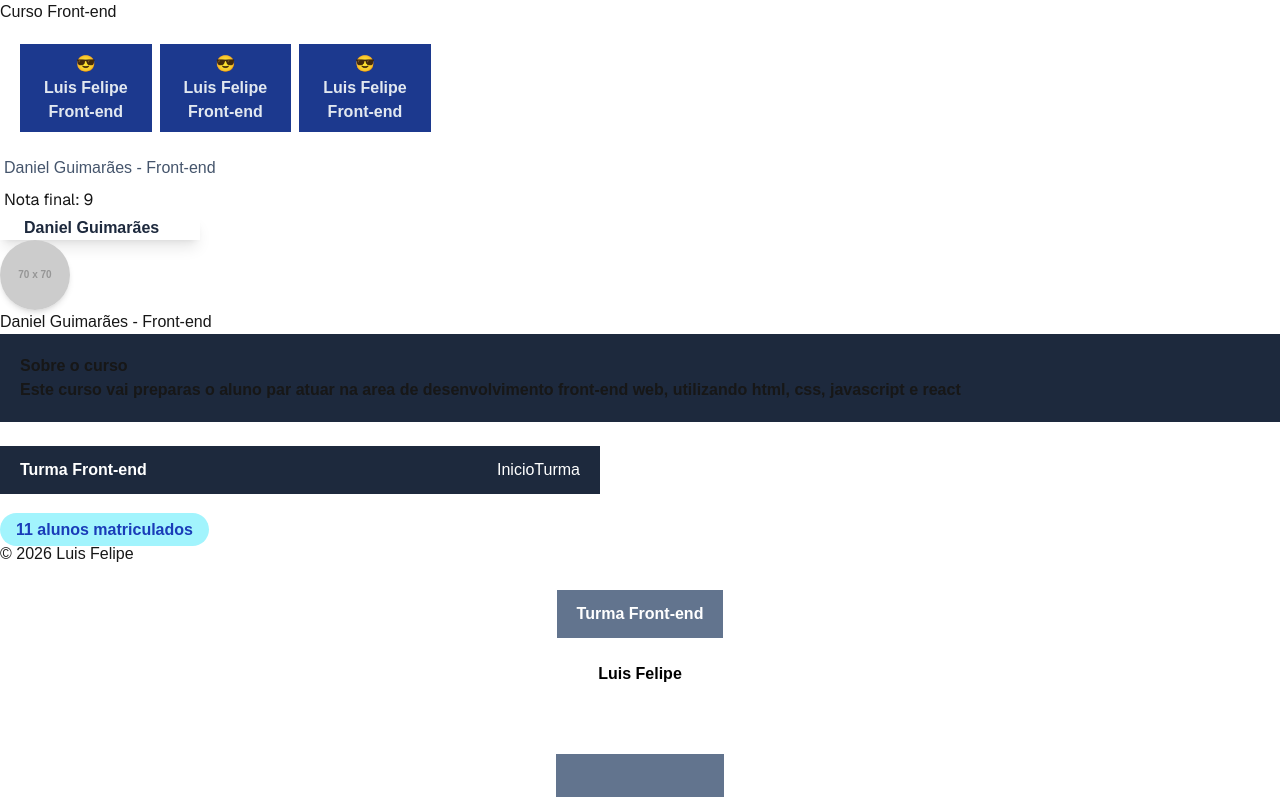
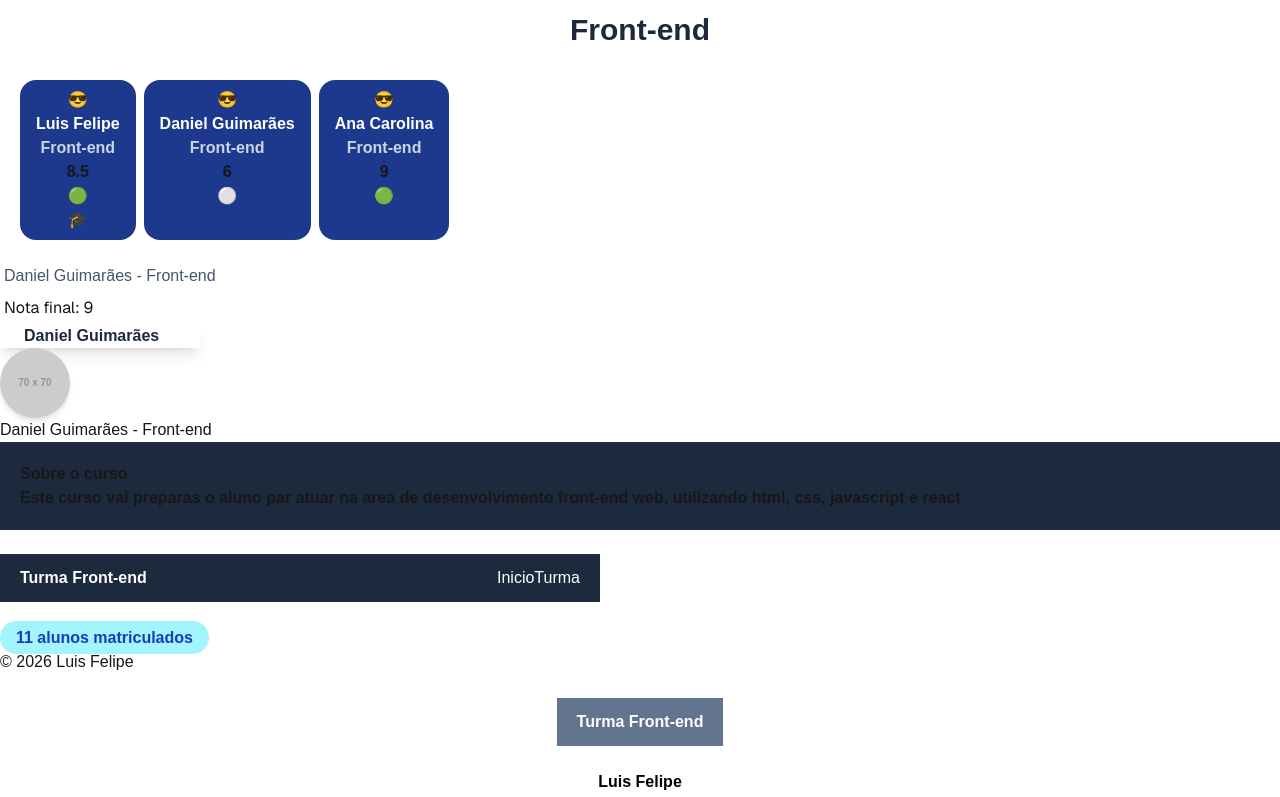
Before and after one commit to luisfelipecarvalho74/react, a Next.js app: page / in a window 1280 px wide. Shown: the top 797 px of the page. Built offline with nearby package versions, Linux system fonts and the light colour scheme.

Commit message:
estados e eventos

```diff
--- /dev/null
+++ b/app/events/page.tsx
@@ -0,0 +1,9 @@
+import { NomeTurma } from "@/componentes/NomeTurma";
+
+export default function Home() {
+    return(
+       <div>
+        <NomeTurma/>
+       </div>
+    );
+}
--- a/app/page.tsx
+++ b/app/page.tsx
@@ -6,6 +6,7 @@ import { Contador } from "@/componentes/Contador";
 import { SecaoTurma } from "@/componentes/SecaoTurma";
 import { Pagina } from "@/componentes/Pagina";
 import { MuralDaTurma } from "@/componentes/Muraldaturma";
+import { Children } from "react";
 
 
 export default function Home() {
@@ -13,12 +14,12 @@ export default function Home() {
   const curso = "Front-end";
   return (
     <div>
-      <Titulo/>
+      <Titulo curso="Front-end"/>
 
       <div className="flex gap-2 p-5">
-        <CardAluno/>
-        <CardAluno/>
-        <CardAluno/>
+        <CardAluno nome="Luis Felipe" curso="Front-end" nota={8.5} presente={true} bolsista={true}/>
+        <CardAluno nome="Daniel Guimarães" curso="Front-end" nota={6} presente={false} bolsista={false}/>
+        <CardAluno nome="Ana Carolina" curso={curso} nota={9} presente={true} bolsista={false}/>
       </div>
       <p className="p-1 text-slate-600">{`${nome} - ${curso}`}</p>
 
@@ -43,6 +44,8 @@ export default function Home() {
       <Pagina/><br />
 
       <MuralDaTurma/>
+
+
     </div>
     );
 }
--- a/componentes/Card.tsx
+++ b/componentes/Card.tsx
@@ -1,3 +1,3 @@
 export function Card(props: any) {
-    return <div className="bg white text-black rounded-x1 shadow-lg font-bold">Nome: {props.nome}, Cargo: {props.cargo}</div>
+    return <div className="bg-slate-400 text-black rounded-x1 shadow-lg font-bold">Nome: {props.nome}, Cargo: {props.cargo}</div>
 }
--- a/componentes/CardAluno.tsx
+++ b/componentes/CardAluno.tsx
@@ -1,9 +1,12 @@
-export default function CardAluno() {
+export default function CardAluno({ nome, curso = "Front-end", nota, presente, bolsista }: { nome: string; curso: string; nota: number; presente: boolean; bolsista: boolean; }) {
     return(
-        <div className="bg-blue-900 rounded-2x1 font-bold px-6 py-2 text-center">
-           <div className="text-2-1">😎</div>
-           <div className="text-center font-bold text-slate-200">Luis Felipe</div>
-           <div className="text-center text-slate-200">Front-end</div>
+        <div className="bg-blue-900 rounded-2xl font-bold px-4 py-2 text-center">
+           <div className="text">😎</div>
+           <div className="text-center font-bold text-white">{nome}</div>
+           <div className="text-center text-slate-300">{curso}</div>
+           <div className="text-center text black">{nota}</div>
+           <div className="text-center text-black">{presente ? "🟢" : "⚪"}</div>
+           <div className="text-center text-black">{bolsista && <span>🎓</span>}</div>
         </div>
     );
 }
--- /dev/null
+++ b/componentes/NomeTurma.tsx
@@ -0,0 +1,32 @@
+"use client";
+import { useState } from "react";
+
+
+export function NomeTurma( {nome, idade, turma}: any ){
+    const [form, setForm] = useState<{ nome: string; idade: string; turma: string }>({ nome: "", idade: "", turma: ""});
+
+    return(
+        <div className="flex flex-col gap-3 p-5 bg-slate-400">
+            <h1 className="text-black text-3xl text-center font-bold m-4">Formulário</h1>
+            <input className="bg-white text-black"
+            value={form.nome}
+            onChange={(e) => {setForm({...form, nome : e.target.value})}}
+            />
+            <p>{form.nome}</p>
+
+            <input className="bg-white text-black"
+            value={form.idade}
+            onChange={(e) => {setForm({...form, idade : e.target.value})}}
+            />
+            <p>{form.idade}</p>
+
+            <input className="bg-white text-black"
+            value={form.turma}
+            onChange={(e) => {setForm({...form, turma : e.target.value})}}
+            />
+            <p>{form.turma}</p>
+
+
+        </div>
+    );
+}
--- a/componentes/Titulo.tsx
+++ b/componentes/Titulo.tsx
@@ -1,7 +1,7 @@
-export default function Titulo() {
+export default function Titulo({ curso }: { curso: string }) {
     return (
         <div>
-            Curso Front-end
+            <h1 className="bg-white text-slate-800 text-3xl p-3 rounded-lg text-center font-bold">{curso}</h1>
         </div>
     );
 }
```
